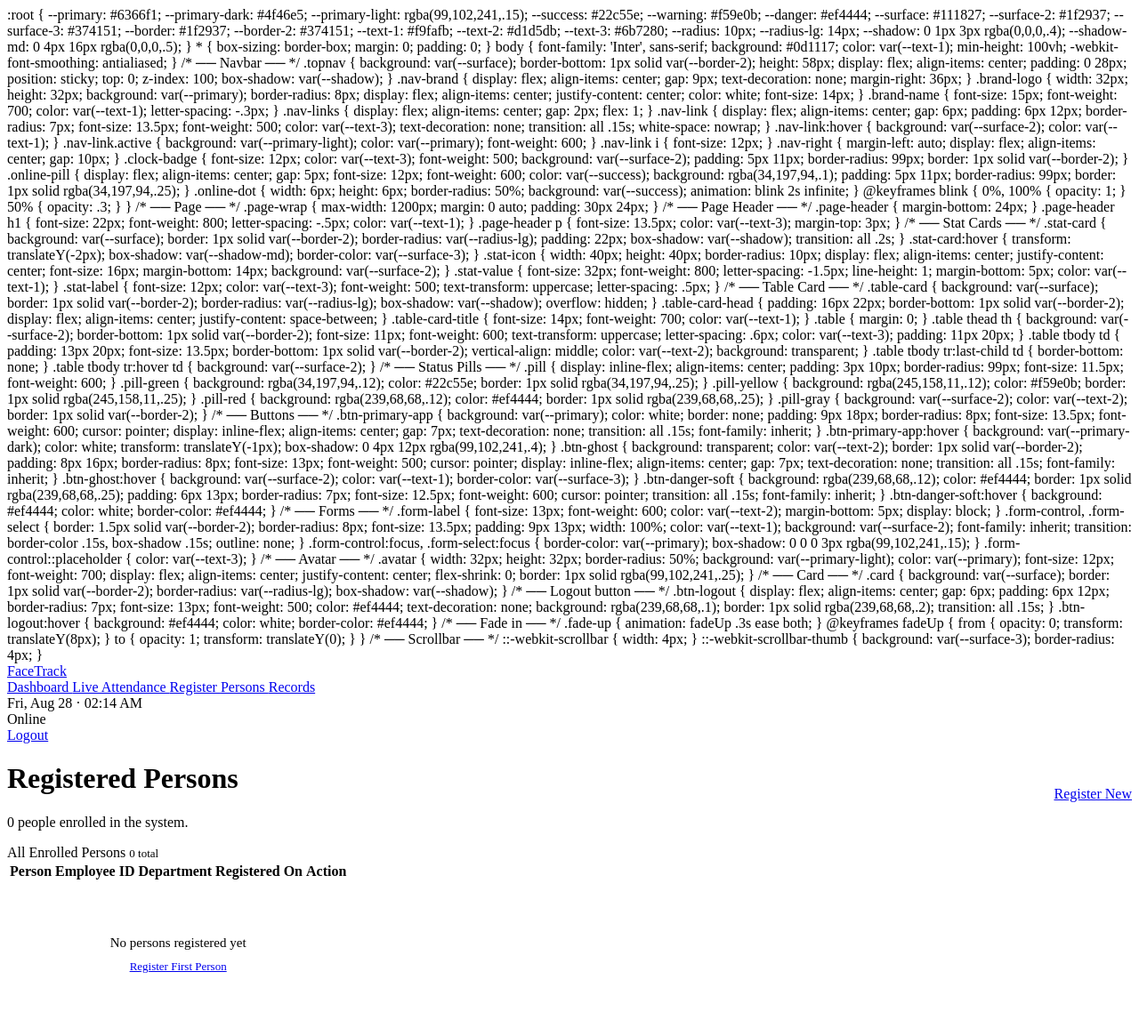
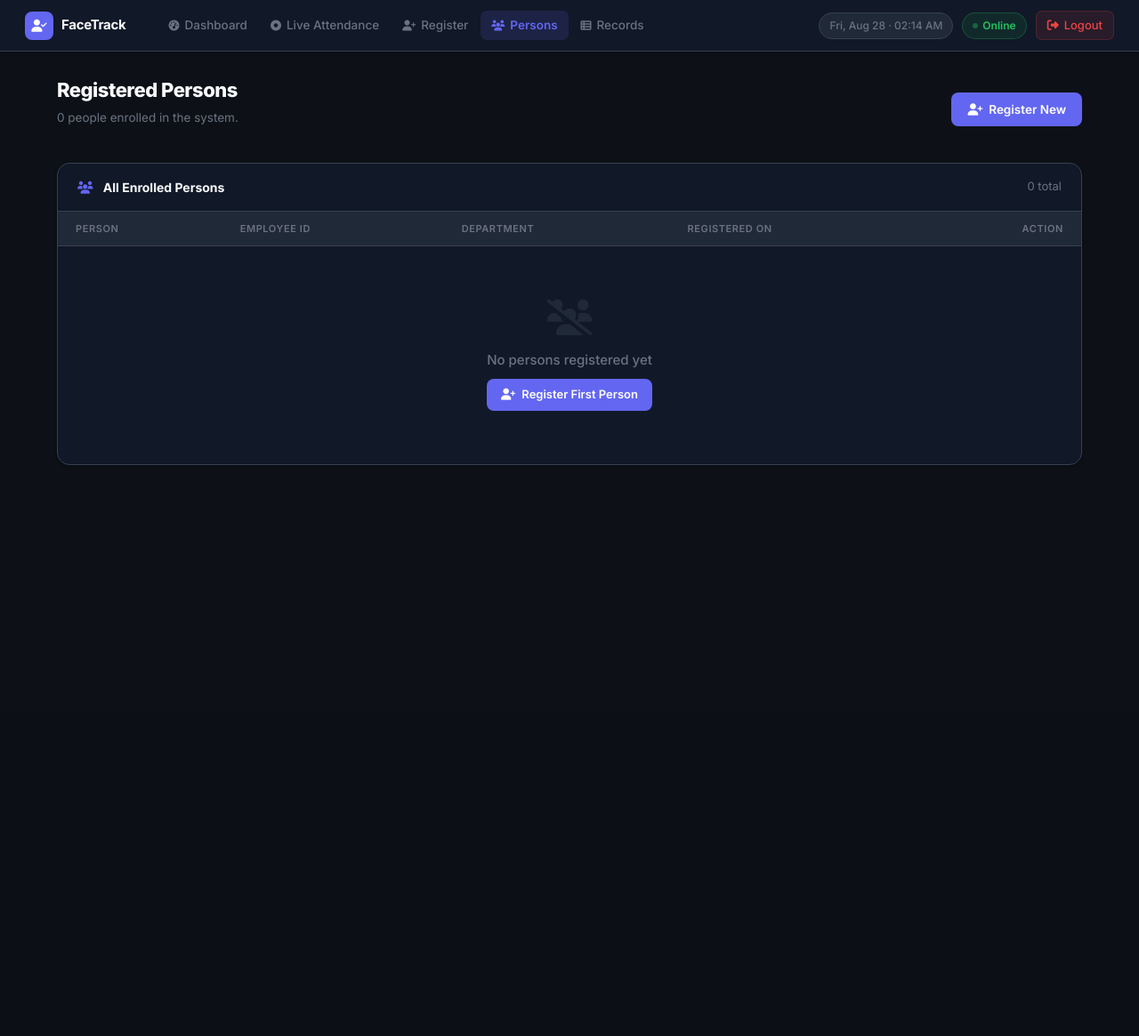
Before and after one commit to lauv22/face-attendance-system, a Flask app: page /persons in a window 1280 px wide. Shown: the whole page at 89% size. After the commit the page ends 523 px from the top, so only its background shows below. Run offline with Flask 3, Linux system fonts and the light colour scheme; data that the repository does not hold is empty; some libraries are stand-ins or nearby versions.

Commit message:
Initialize base HTML template with Bootstrap
Add HTML structure and include Bootstrap and Font Awesome.

```diff
--- a/templates/base.html
+++ b/templates/base.html
@@ -1,4 +1,13 @@
-
+<!DOCTYPE html>
+<html lang="en">
+<head>
+    <meta charset="UTF-8">
+    <meta name="viewport" content="width=device-width, initial-scale=1">
+    <title>{% block title %}FaceTrack{% endblock %}</title>
+    <link href="https://cdn.jsdelivr.net/npm/bootstrap@5.3.3/dist/css/bootstrap.min.css" rel="stylesheet">
+    <link href="https://fonts.googleapis.com/css2?family=Inter:wght@300;400;500;600;700;800&display=swap" rel="stylesheet">
+    <link href="https://cdnjs.cloudflare.com/ajax/libs/font-awesome/6.5.0/css/all.min.css" rel="stylesheet">
+    <style>
         :root {
             --primary:        #6366f1;
             --primary-dark:   #4f46e5;
```
